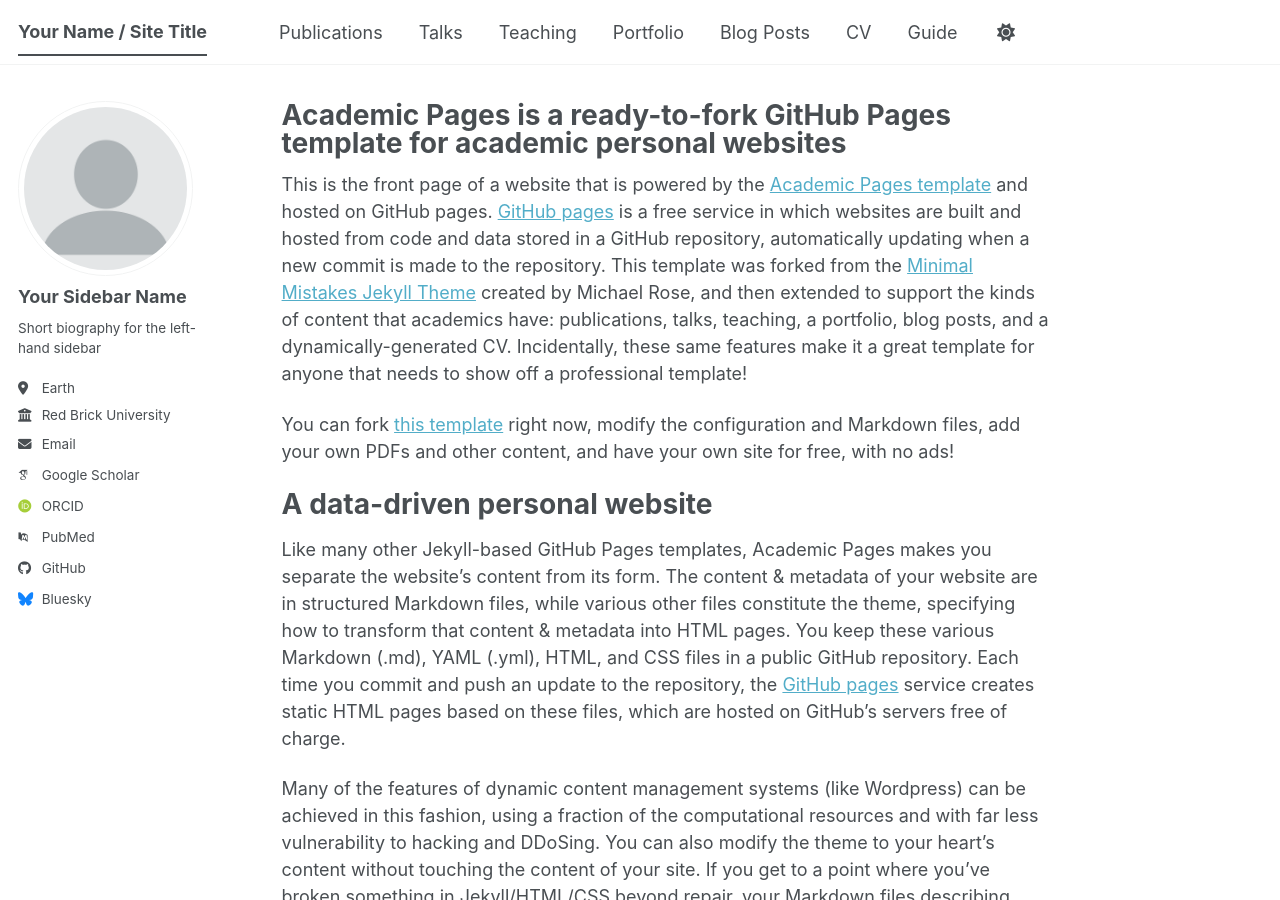
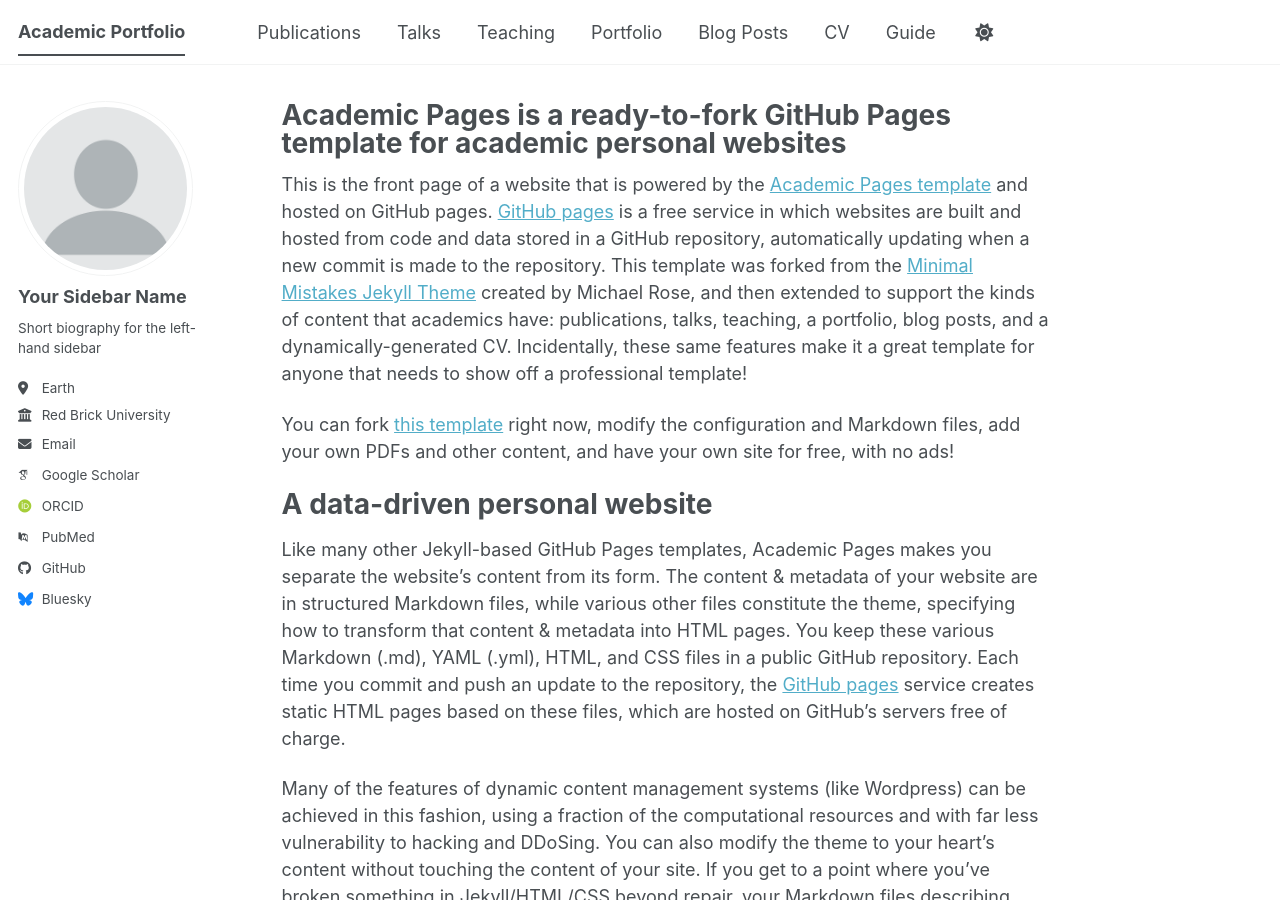
Before and after one commit to WNemesisW/WNemesisW.github.io, a Jekyll site: the page built from _pages/about.md, in a window 1280 px wide and 900 px high. Built offline with Jekyll 4.4.1, drawn with Linux system fonts in a browser that asks for light colours; some web fonts are replaced; a script bundle is joined from its source files by our own code; library files that are not in the unit come from our copies.

Commit message:
Update _config.yml

```diff
--- a/_config.yml
+++ b/_config.yml
@@ -9,7 +9,7 @@
 # Basic Site Settings
 locale                   : "en-US"
 site_theme               : "default" # The available themes options are "default", "air", "sunrise", "mint", "dirt" and "contrast"
-title                    : "Your Name / Site Title"
+title                    : "Academic Portfolio"
 title_separator          : "-"
 name                     : &name "Your Name"
 description              : &description "Your Name's academic portfolio"   # Update this with a general description of your site, this is the default if not overridden by a page
```
